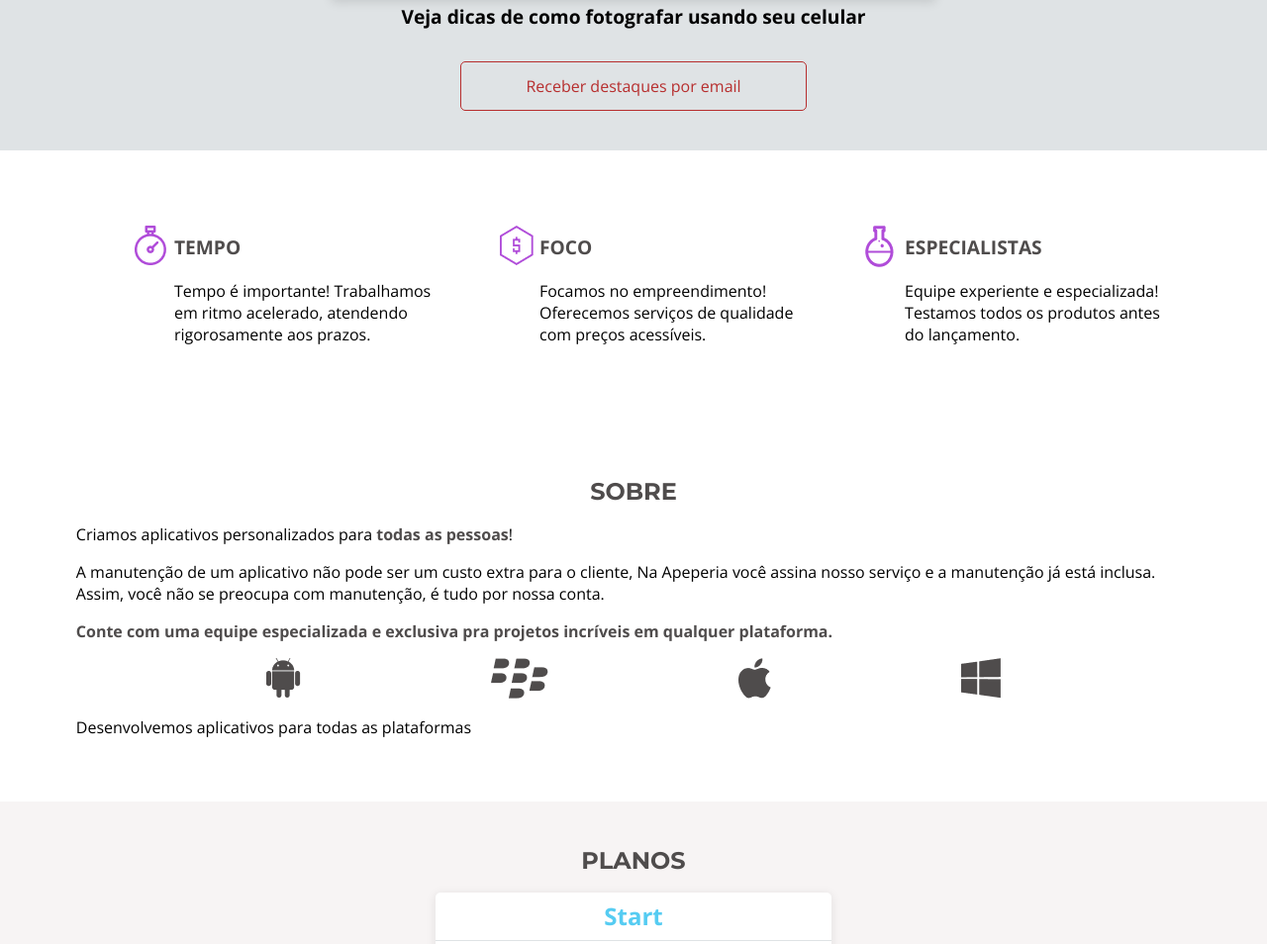
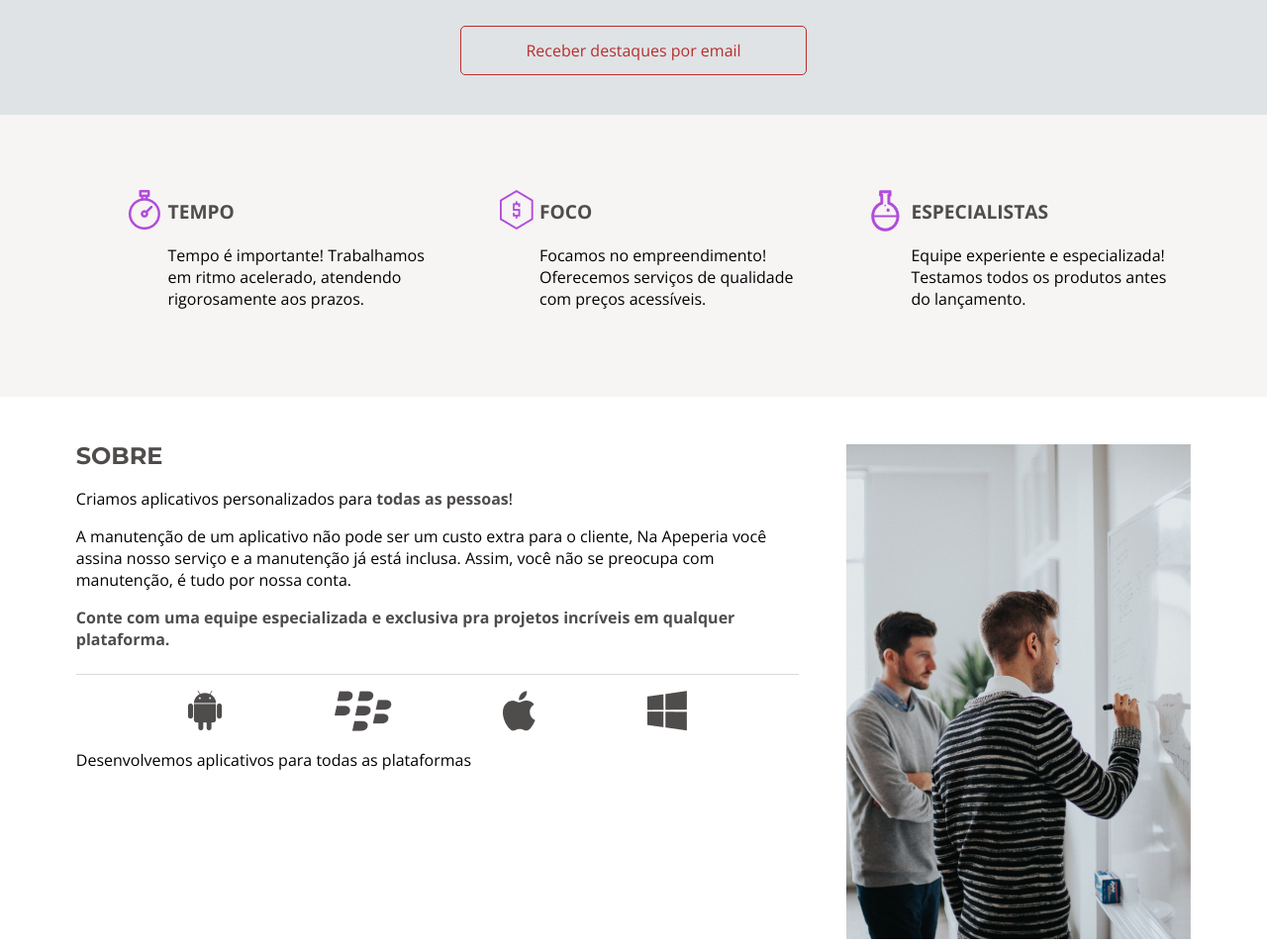
Before and after one commit to carsonmars/layout-responsivo, a plain HTML site: page index.html in a window 1280 px wide. Shown: the part 1191-2145 px from the top of the page at 99% size. Drawn offline with nearby package versions, Linux system fonts and the light colour scheme.

Commit message:
Responsibidade para viewport Desktop

```diff
--- a/css/cabecalho.css
+++ b/css/cabecalho.css
@@ -33,3 +33,12 @@
     margin-bottom: 1.25rem;
     margin-left: .7rem;
 }
+
+@media screen and (min-width: 1024px) {
+    .cabecalho {
+        flex-direction: row;
+        justify-content: space-between;
+
+        border: none;
+    }
+}
--- a/css/chamada.css
+++ b/css/chamada.css
@@ -37,3 +37,16 @@
         max-width: 600px;
     }
 }
+
+@media screen and (min-width: 1024px) {
+    .chamada {
+        background-image: url(/img/bg-intro.jpg);
+        background-size: cover;
+
+        padding-top: 8.25rem;
+    }
+    .chamada__titulo {
+        font-size: 3.25rem;
+        margin-bottom: 2rem;
+    }
+}
--- a/css/difenciais.css
+++ b/css/difenciais.css
@@ -42,3 +42,13 @@
 .item__texto {
     line-height: normal;
 }
+
+@media screen and (min-width: 1024px) {
+    .diferenciais {
+        background-color: var(--cinza-claro);
+    }
+
+    .diferenciais__lista{
+        justify-content: space-around;
+    }
+}
--- a/css/sobre.css
+++ b/css/sobre.css
@@ -32,3 +32,30 @@
 
     margin-bottom: 1rem;
 }
+
+.sobre__imagem {
+    display: none;
+}
+
+@media screen and (min-width: 1024px) {
+    .sobre {
+        display: flex;
+    }
+
+    .sobre__conteudo {
+        margin-right: 3rem;
+    }
+
+    .sobre__titulo {
+        text-align: left;
+    }
+
+    .sobre__texto--divisao {
+        border-bottom: 1px solid var(--cinza-medio);
+        padding-bottom: 1.5rem;
+    }
+
+    .sobre__imagem {
+        display: block;
+    }
+}
--- a/index.html
+++ b/index.html
@@ -99,7 +99,7 @@
                     </ul>
                     <p class="sobre__texto">Desenvolvemos aplicativos para todas as plataformas</p>
                 </div>
-                <!-- <img src="img/sobre-apeperia.png" alt="Sobre a Apeperia" class="sobre__imagem"> -->
+                <img src="img/sobre-apeperia.png" alt="Sobre a Apeperia" class="sobre__imagem">
             </section>
 
             <section class="planos container">
```
Also changed, not shown: Conceitos.txt.
